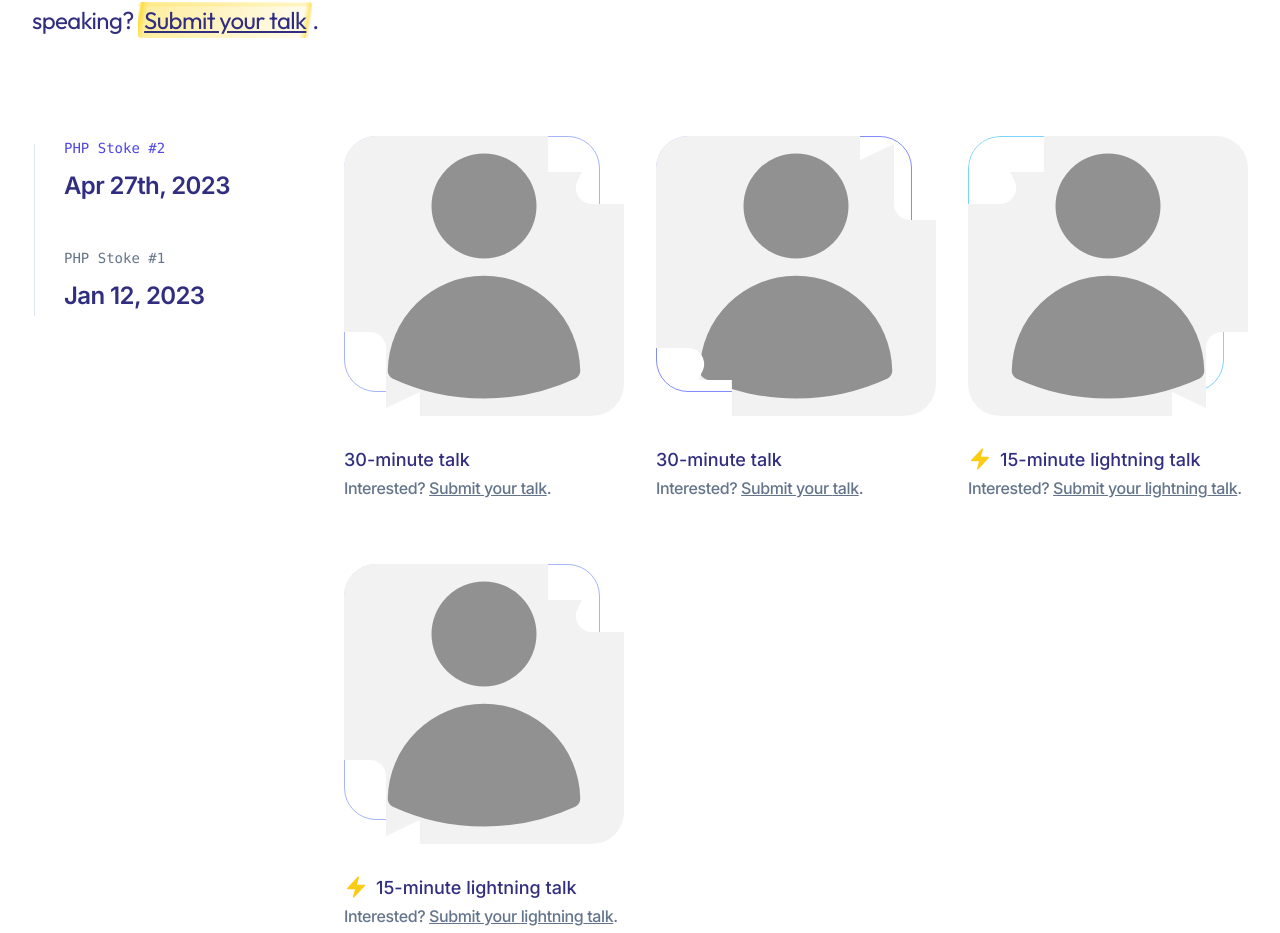
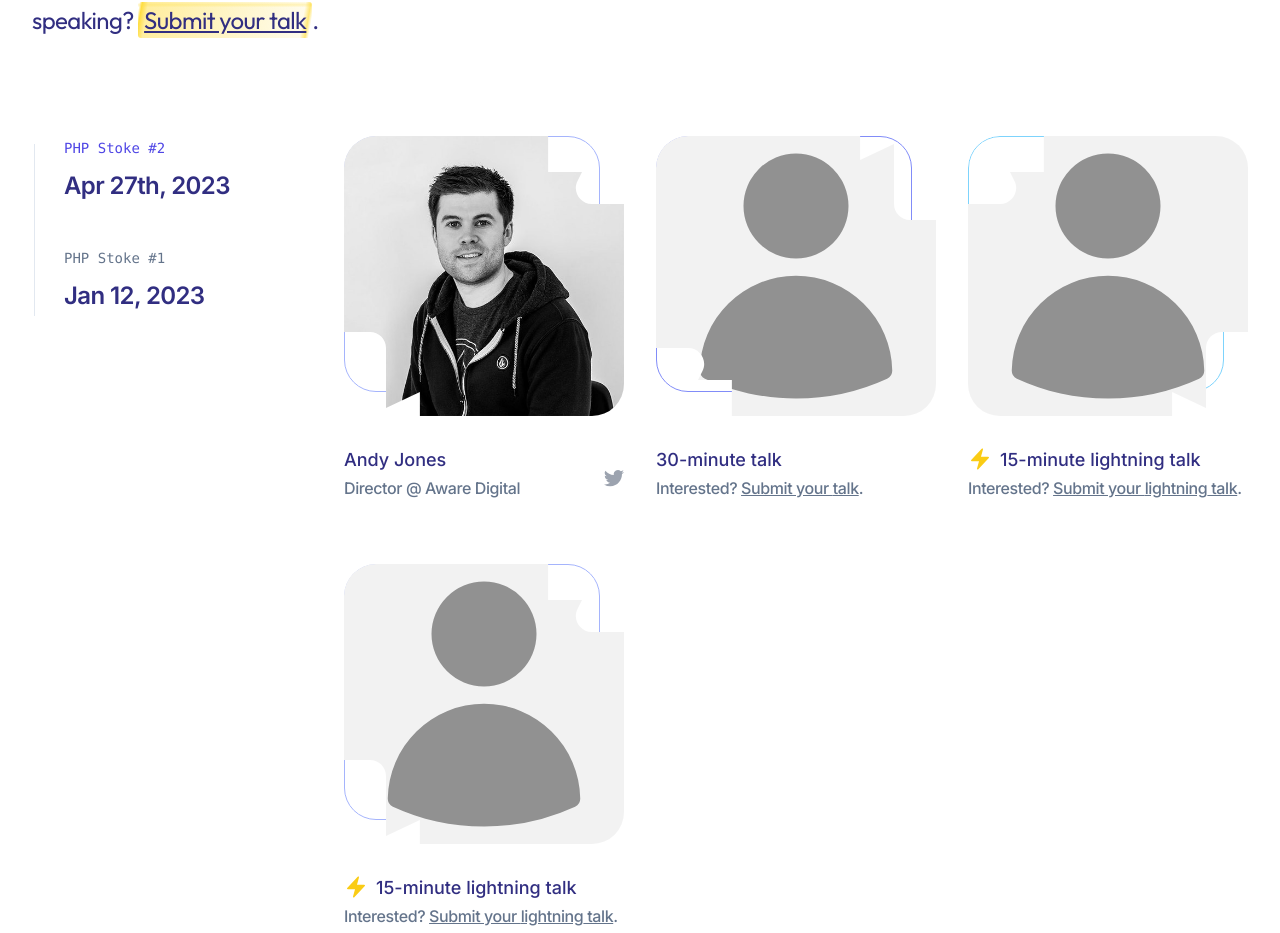
Before and after one commit to phpstoke/phpstoke.co.uk, a Next.js app: page / in a window 1280 px wide. Shown: the part 1346-2279 px from the top of the page. Built offline with nearby package versions, Linux system fonts and the light colour scheme; some icons are missing.

Commit message:
Add Andy as speaker for edition 2

```diff
--- a/src/components/Speakers.jsx
+++ b/src/components/Speakers.jsx
@@ -8,6 +8,7 @@ import { DiamondIcon } from '@/components/DiamondIcon'
 import oliverDaviesImage from '@/images/avatars/oliver-davies.jpg'
 import lukeBrowneImage from '@/images/avatars/luke-browne.jpg'
 import christopherMillerImage from '@/images/avatars/christopher-miller.jpg'
+import andyJonesImage from '@/images/avatars/andy-jones.jpg'
 
 import { BoltIcon, UserIcon } from '@heroicons/react/24/solid'
 
@@ -18,8 +19,12 @@ const days = [
     dateTime: '2023-04-27',
     speakers: [
       {
-        available: true,
+        name: 'Andy Jones',
+        role: 'Director @ Aware Digital',
+        image: andyJonesImage,
+        talk: 'Hyvä: A quicker development process',
         lightning: false,
+        twitterUrl: 'https://twitter.com/awaredigital_uk',
       }, {
         available: true,
         lightning: false,
```
